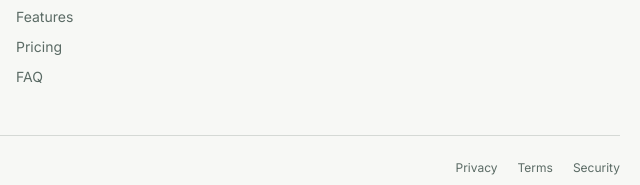
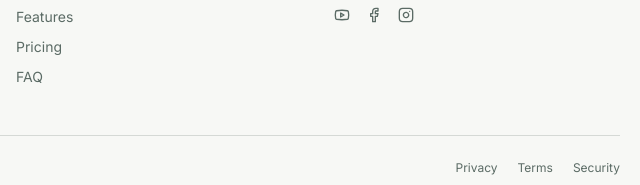
Before and after one commit to imyeasinnn/webkite, a plain HTML site: page index.html in a window 1280 px wide. Shown: the part 7267-7452 px from the top of the page, 640-1280 px from the left. Drawn offline with Linux system fonts and the light colour scheme.

Commit message:
Add social media links to contact section

```diff
--- a/index.html
+++ b/index.html
@@ -632,6 +632,17 @@
                     <ul class="mt-4 space-y-2.5 text-sm text-muted-foreground">
                         <li><a href="tel:+18885551234" class="hover:text-ink">(888) 555-1234</a></li>
                         <li><a href="mailto:contact@renovreach.com" class="hover:text-ink">contact@renovreach.com</a></li>
+                        <li class="flex items-center gap-4 pt-1">
+                            <a href="https://youtube.com/@renovreach" target="_blank" rel="noopener noreferrer" aria-label="YouTube" class="hover:text-ink">
+                                <svg xmlns="http://www.w3.org/2000/svg" width="24" height="24" viewBox="0 0 24 24" fill="none" stroke="currentColor" stroke-width="2" stroke-linecap="round" stroke-linejoin="round" class="lucide lucide-youtube h-4 w-4" aria-hidden="true"><path d="M2.5 17a24.12 24.12 0 0 1 0-10 2 2 0 0 1 1.4-1.4 49.56 49.56 0 0 1 16.2 0A2 2 0 0 1 21.5 7a24.12 24.12 0 0 1 0 10 2 2 0 0 1-1.4 1.4 49.55 49.55 0 0 1-16.2 0A2 2 0 0 1 2.5 17"></path><path d="m10 15 5-3-5-3z"></path></svg>
+                            </a>
+                            <a href="https://facebook.com/renovreach" target="_blank" rel="noopener noreferrer" aria-label="Facebook" class="hover:text-ink">
+                                <svg xmlns="http://www.w3.org/2000/svg" width="24" height="24" viewBox="0 0 24 24" fill="none" stroke="currentColor" stroke-width="2" stroke-linecap="round" stroke-linejoin="round" class="lucide lucide-facebook h-4 w-4" aria-hidden="true"><path d="M18 2h-3a5 5 0 0 0-5 5v3H7v4h3v8h4v-8h3l1-4h-4V7a1 1 0 0 1 1-1h3z"></path></svg>
+                            </a>
+                            <a href="https://instagram.com/renovreach" target="_blank" rel="noopener noreferrer" aria-label="Instagram" class="hover:text-ink">
+                                <svg xmlns="http://www.w3.org/2000/svg" width="24" height="24" viewBox="0 0 24 24" fill="none" stroke="currentColor" stroke-width="2" stroke-linecap="round" stroke-linejoin="round" class="lucide lucide-instagram h-4 w-4" aria-hidden="true"><rect width="20" height="20" x="2" y="2" rx="5" ry="5"></rect><path d="M16 11.37A4 4 0 1 1 12.63 8 4 4 0 0 1 16 11.37z"></path><path d="M17.5 6.5h.01"></path></svg>
+                            </a>
+                        </li>
                     </ul>
                 </div>
                 </ul>
```
